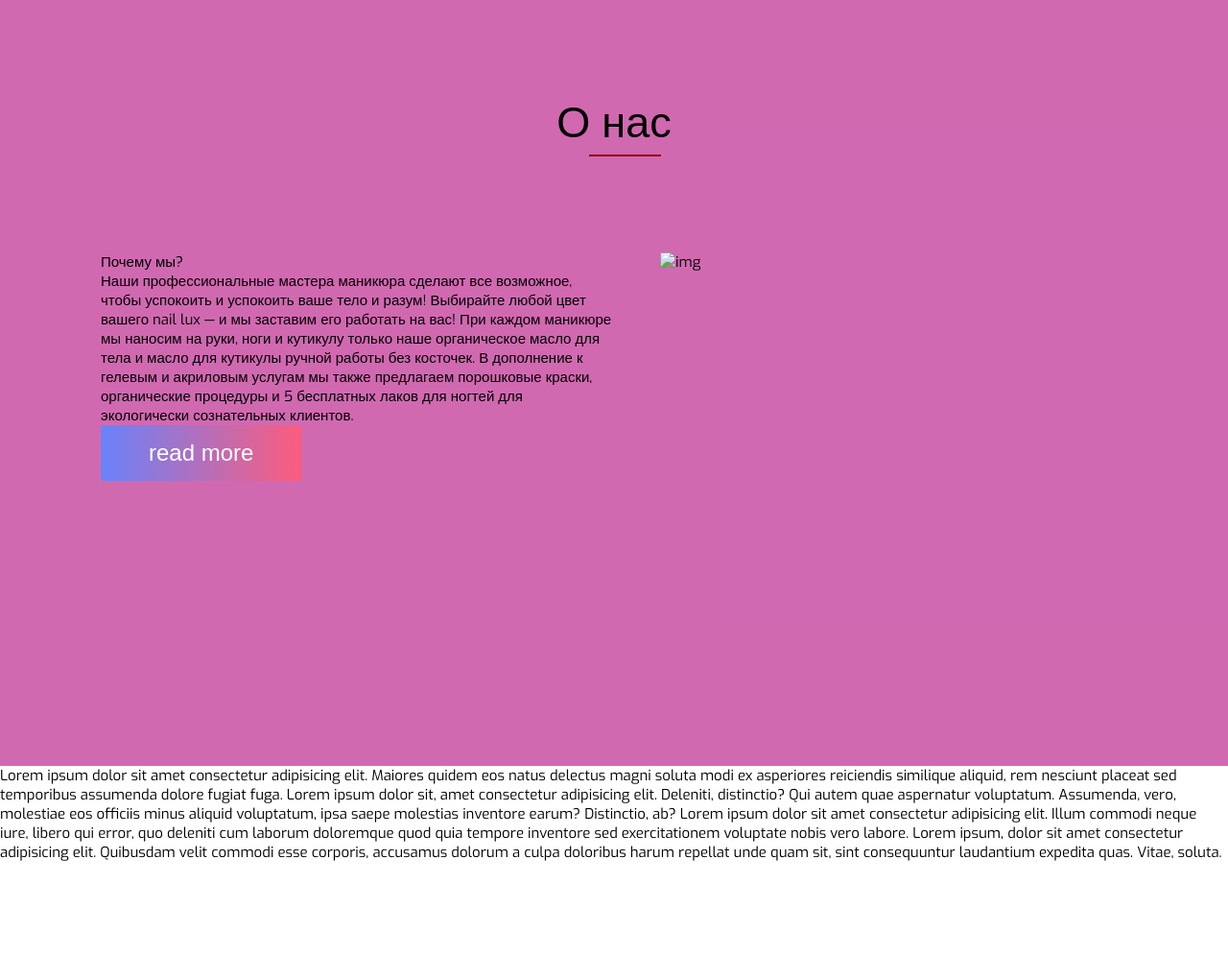
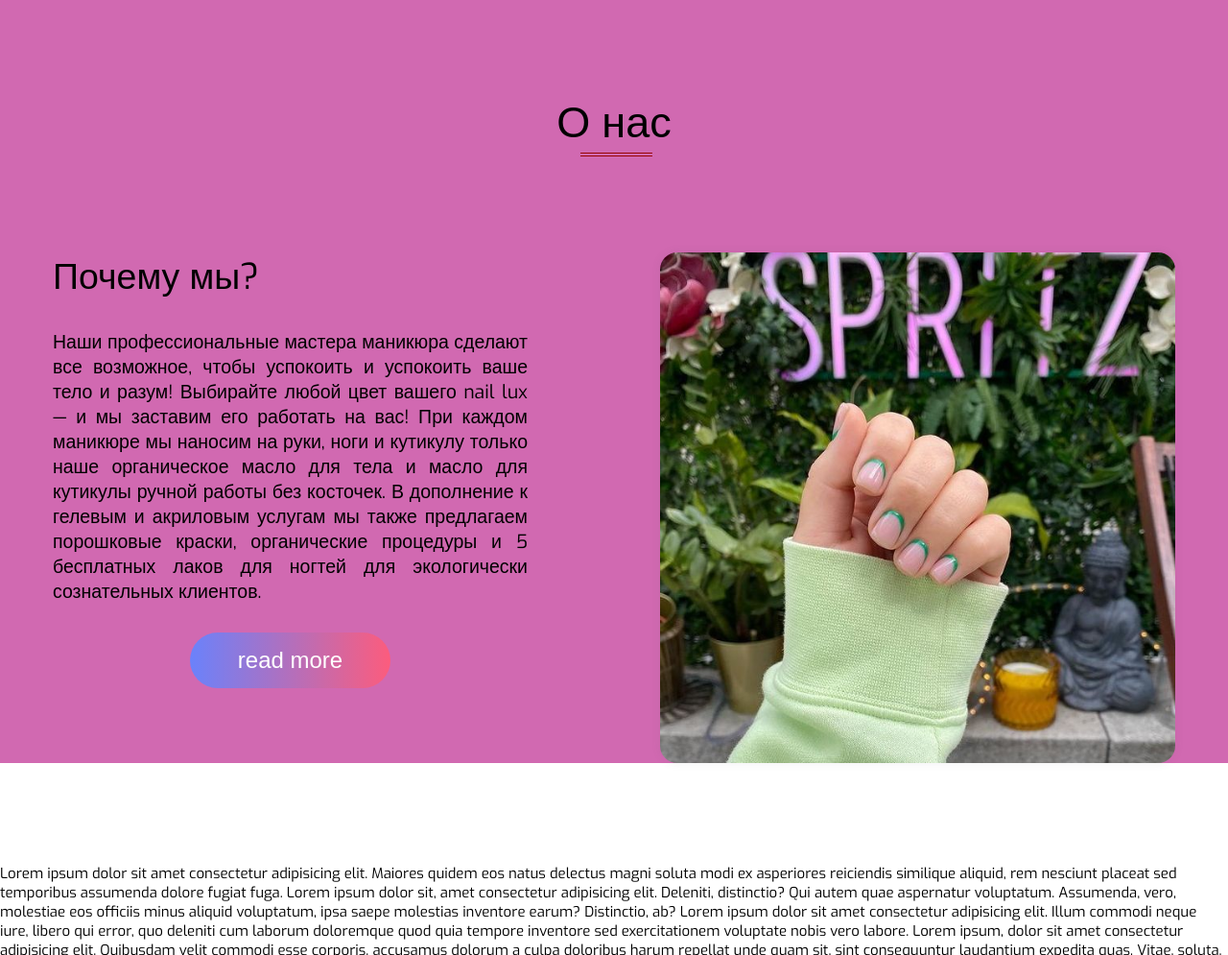
Before and after one commit to Xdimax1488/nail_wroclaw_anna, a website: page src/html/main.html in a window 1280 px wide. Shown: the part 882-1877 px from the top of the page at 96% size. Before the commit the page ends 1780 px from the top, so only its background shows below. Drawn offline with Linux system fonts and the light colour scheme.

Commit message:
readi about us section

```diff
--- a/src/html/main.html
+++ b/src/html/main.html
@@ -70,25 +70,32 @@
     </header>
     <!-- About Us Section-->
   <div class="aboutus">
+
     <div class="aboutus__inner">
-     <div class="aboutus__header">О нас</div>
-     <div class="aboutus__content">
+      <div class="conteiner">
+        <div class="aboutus__header">О нас</div>
+        <div class="aboutus__content">
          <div class="aboutus__description">
            <div class="aboutus__description--header">Почему мы?</div>
-           <div class="aboutus__description--text">Наши профессиональные мастера маникюра сделают все возможное, чтобы успокоить и успокоить ваше тело и разум! Выбирайте любой цвет вашего nail lux — и мы заставим его работать на вас!
+           <div class="aboutus__description--text">
+            Наши профессиональные мастера маникюра сделают все возможное, чтобы успокоить и успокоить ваше тело и разум! Выбирайте любой цвет вашего nail lux — и мы заставим его работать на вас!
 
-            При каждом маникюре мы наносим на руки, ноги и кутикулу только наше органическое масло для тела и масло для кутикулы ручной работы без косточек. В дополнение к гелевым и акриловым услугам мы также предлагаем порошковые краски, органические процедуры и 5 бесплатных лаков для ногтей для экологически сознательных клиентов.</div>
+            При каждом маникюре мы наносим на руки, ноги и кутикулу только наше органическое масло для тела и масло для кутикулы ручной работы без косточек. В дополнение к гелевым и акриловым услугам мы также предлагаем порошковые краски, органические процедуры и 5 бесплатных лаков для ногтей для экологически сознательных клиентов.
+
+          </div>
            <div class="aboutus__description--btn">
-             <button class="shop">
+             <button class="shop r">
                <a href="#">read more</a></button>
            </div>
 
          </div>
          <div class="aboutus__pic">
-           <img src="../image/" alt="img">
+           <img src="../image/about.jpeg" alt="img" >
          </div>
-     </div>
+      </div>
+      </div>
     </div>
+  </div>
     <!--Services Section-->
     <div>
       Lorem ipsum dolor sit amet consectetur adipisicing elit. Maiores quidem eos natus delectus magni soluta modi ex asperiores reiciendis similique aliquid, rem nesciunt placeat sed temporibus assumenda dolore fugiat fuga.
--- a/src/scss/aboutus.scss
+++ b/src/scss/aboutus.scss
@@ -1,7 +1,7 @@
 .aboutus {
   //background-color: #be2a91b3;
 
-  height: 100vh;
+  //height: 100%;
 }
 .aboutus__inner {
   padding-top: 100px;
@@ -17,21 +17,57 @@
   &::after {
     content: '';
     width: 5rem;
-    height: 2px;
-    background-color: rgb(152, 4, 4);
+    height: 4px;
+    //background-color: rgb(152, 4, 4);
+    border-bottom: 1px solid #980404;
+    border-top: 1px solid #980404;
     position: absolute;
     bottom: -5px;
-    left: 48%;
+    left: 47%;
   }
 }
+
 .aboutus__content {
+ margin: 7rem 0;
+  //padding-left: 1rem;
+
   display: flex;
-  margin: 7rem;
 }
 .aboutus__description {
   width: 50%;
+  padding-right: 6rem;
+
+  display: block;
 }
 .aboutus__pic {
   width: 50%;
+  //height: 120px;
   padding-left: 3.2rem;
+  & img {
+    object-fit: cover;
+    display: block;
+    max-width: 100%;
+    height: auto;
+    border-radius: 18px;
+    box-shadow: 0px 0px 10px 0px rgba(84,89,95,0.1) ;
+  }
 }
+.aboutus__description--header {
+  font-size: 2.5rem;
+  font-weight: 400;
+}
+.aboutus__description--text {
+  text-align: justify;
+  margin: 2rem 0;
+  font-size: 1.3rem;
+  font-weight: 300;
+  display: block;
+
+}
+.aboutus__description--btn {
+  text-align: center;
+}
+.r {
+  border-radius: 40px;
+  overflow: hidden;
+}
```
Also changed, not shown: src/css/aboutus.css, src/css/mean.css, src/image/about.jpeg (added).
